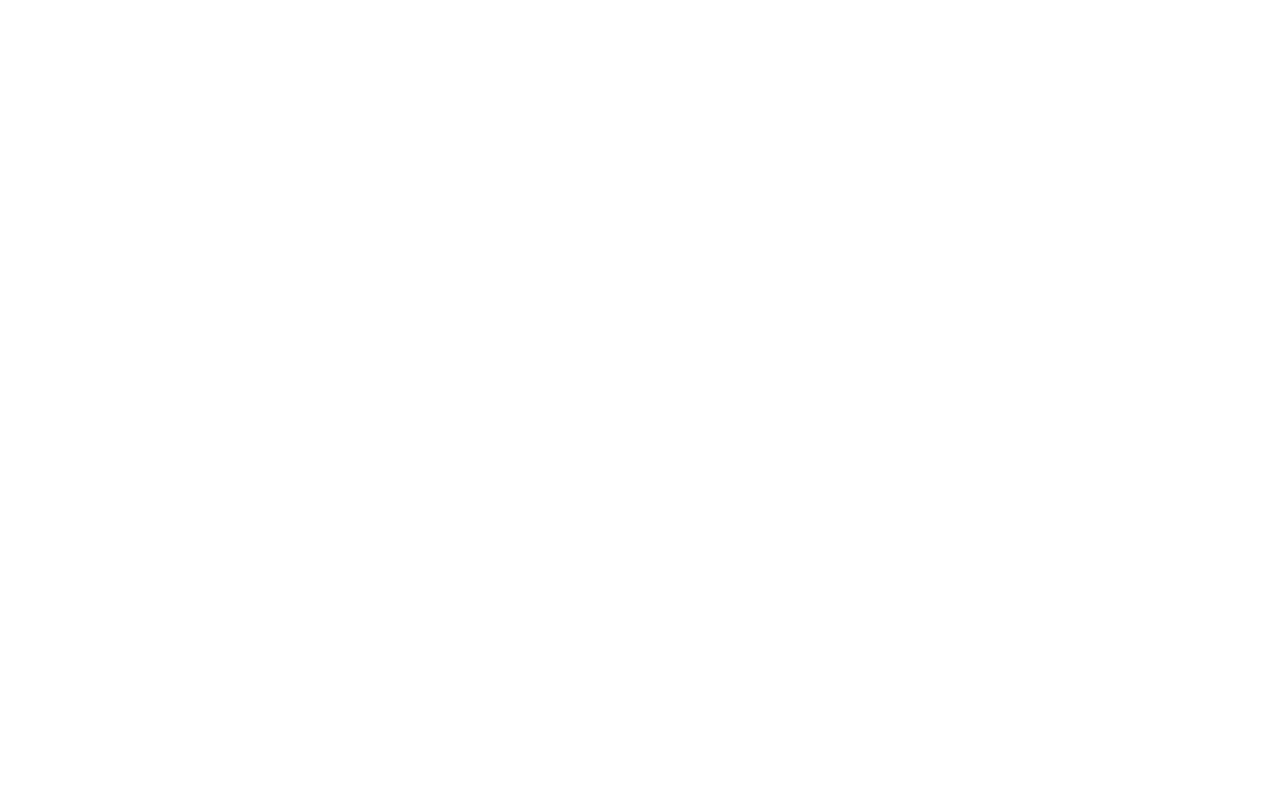
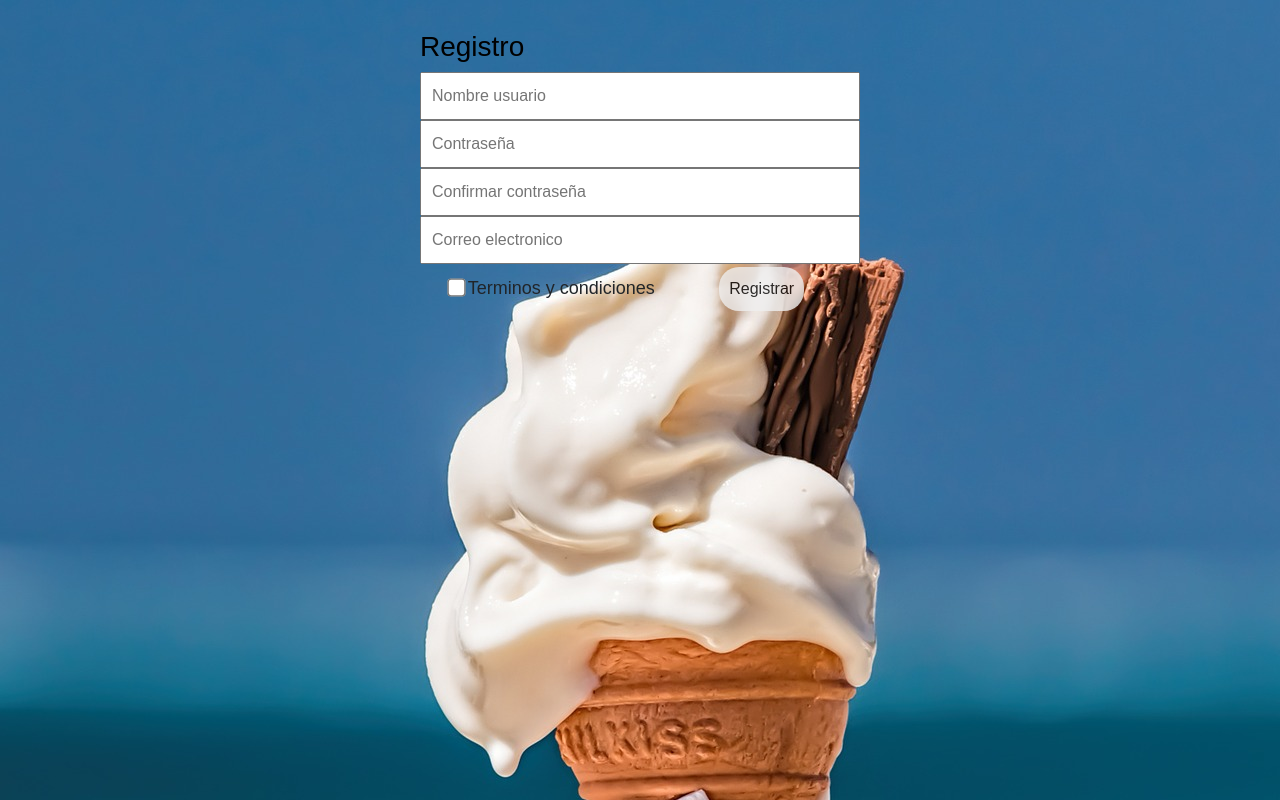
Before and after one commit to BrayanTorres2/Proyecto, a PHP site: page /Registro.html in a window 1280 px wide. Before the commit the page is empty. Run offline with PHP 8.4, Linux system fonts and the light colour scheme.

Commit message:
Registro y Login

```diff
--- a/Proyecto/Pagina/Login.html
+++ b/Proyecto/Pagina/Login.html
@@ -8,12 +8,12 @@
     <link rel="stylesheet" href="https://maxcdn.bootstrapcdn.com/bootstrap/4.0.0/css/bootstrap.min.css" integrity="sha384-Gn5384xqQ1aoWXA+058RXPxPg6fy4IWvTNh0E263XmFcJlSAwiGgFAW/dAiS6JXm" crossorigin="anonymous">
 
 </head>
-<body>
+<body id="Login">
 <form  class="ss"action="">
 
 <h2 id="Inicio">Iniciar sesión en Desserts </h2>
-<input type="text" placeholder="&#128272; Usuario" name="Usuario">
-<input type="password" placeholder="&#128273; Contraseña" name="clave">
+<input class="aa"type="text" placeholder="&#128272; Usuario" name="Usuario">
+<input class="aa"type="password" placeholder="&#128273; Contraseña" name="clave">
 <input class="BIngresar" type="submit" value="Ingresar">
 <input class="BRecuperar" type="submit" value="Recuperar Cuenta">
     <b><a href="Registro.html" ><h7 >Registrar en Desserts</h7></a></b>
--- a/Proyecto/Pagina/Registro.html
+++ b/Proyecto/Pagina/Registro.html
@@ -0,0 +1,25 @@
+<!DOCTYPE html>
+<html lang="es">
+<head>
+    <meta charset="UTF-8">
+     <meta name="viewport" content="width=device-width, user-scalable=no, initial-scale=1, maximum-scale=1, minimum-scale=1">
+    <link rel="stylesheet"  href="estiloB.css"   type="text/css">
+    <link rel="stylesheet" href="https://maxcdn.bootstrapcdn.com/bootstrap/4.0.0/css/bootstrap.min.css" integrity="sha384-Gn5384xqQ1aoWXA+058RXPxPg6fy4IWvTNh0E263XmFcJlSAwiGgFAW/dAiS6JXm" crossorigin="anonymous">
+    <title>Registrar</title>
+</head>
+<body id="RB">
+   <form id="R" action="">
+       <h3 id="qq">Registro</h3>
+       <input class="i"type="text" name="Nombre usuario" placeholder="Nombre usuario">
+       <input class="i" type="text" name="Contraseña" placeholder="Contraseña">
+       <input class="i"type="text" name="Confirmar contraseña" placeholder="Confirmar contraseña">
+       <input class="i"type="email" name="Correo electronico" placeholder="Correo electronico">
+        <label id="oo"><input id="checkbox"type="checkbox" vale="Terminos y condiciones">  Terminos y condiciones</label>
+
+
+      <input id="boton" type="button" Value="Registrar" >
+
+    </form>
+
+</body>
+</html>
--- a/Proyecto/Pagina/estiloB.css
+++ b/Proyecto/Pagina/estiloB.css
@@ -4,7 +4,7 @@
     font-family: sans-serif;
     box-sizing: :border-box;
 }
-body{
+#Login{
      /* “background-color: rgb(0,0,255); opacity: 0.5;*/
     background:url(Imagenes/2.jpg);
     background-repeat: no-repeat;
@@ -34,12 +34,12 @@
     color: #0F74DB;
 }
 
-input{
+.aa,.BIngresar,.BRecuperar{
     display: block;
     padding: 10px;
     width: 100%;
-    margin: 30px 0;
-    font-size: 20px;
+    /*margin: 30px 0;*/
+    font-size: 16px;
 
 }
 .BIngresar{
@@ -71,3 +71,73 @@
         width: 75%;
     }
 }
+/*------------------Registro---------------------- */
+#checkbox{
+     /* Doble-tamaño Checkboxes */
+  -ms-transform: scale(1); /* IE */
+  -moz-transform: scale(1); /* FF */
+  -webkit-transform: scale(1.4); /* Safari y Chrome */
+  -o-transform: scale(1.9); /* Opera */
+  padding: 10px;
+}
+#qq{
+    color:black;
+}
+#oo{
+    font-size: 18px;
+    margin-right: auto;
+}
+#R{
+    margin-bottom: auto;
+    margin-top: auto;
+    margin-left: auto;
+    margin-right: auto;
+    width: 65%;
+    max-width: 500px;
+    background-color: rgb(0,0,);
+    opacity:;
+    padding: 30px;
+    border: 1px solid rgba(0,0,0,0,2);
+
+}
+.i{
+    display: block;
+    padding: 10px;
+    width: 100%;
+    /*margin: 30px 0;*/
+    font-size: 16px;
+}
+#RB{
+
+    background:url(Imagenes/4.jpg);
+    background-repeat: no-repeat;
+    display:flex;
+    min-height:100px;
+}
+#boton{
+    padding: 10px;
+    border: 0;
+    color: black;
+    opacity:0.8;
+    cursor: pointer;
+    border-radius: 20px;
+    margin-bottom: 0;
+
+}
+#boton,#oo{
+    margin: 3px 30px;
+}
+#boton:hover{
+    opacity: 1;
+}
+#boton:active{
+    transform: scale(0.95);
+}
+#checkbox:active{
+    transform: scale(0.95);
+}
+@media(max-width:76px){
+    #RB{
+        width: 75%;
+    }
+}
```
Also changed, not shown: Proyecto/Pagina/Imagenes/4.jpg (added).
